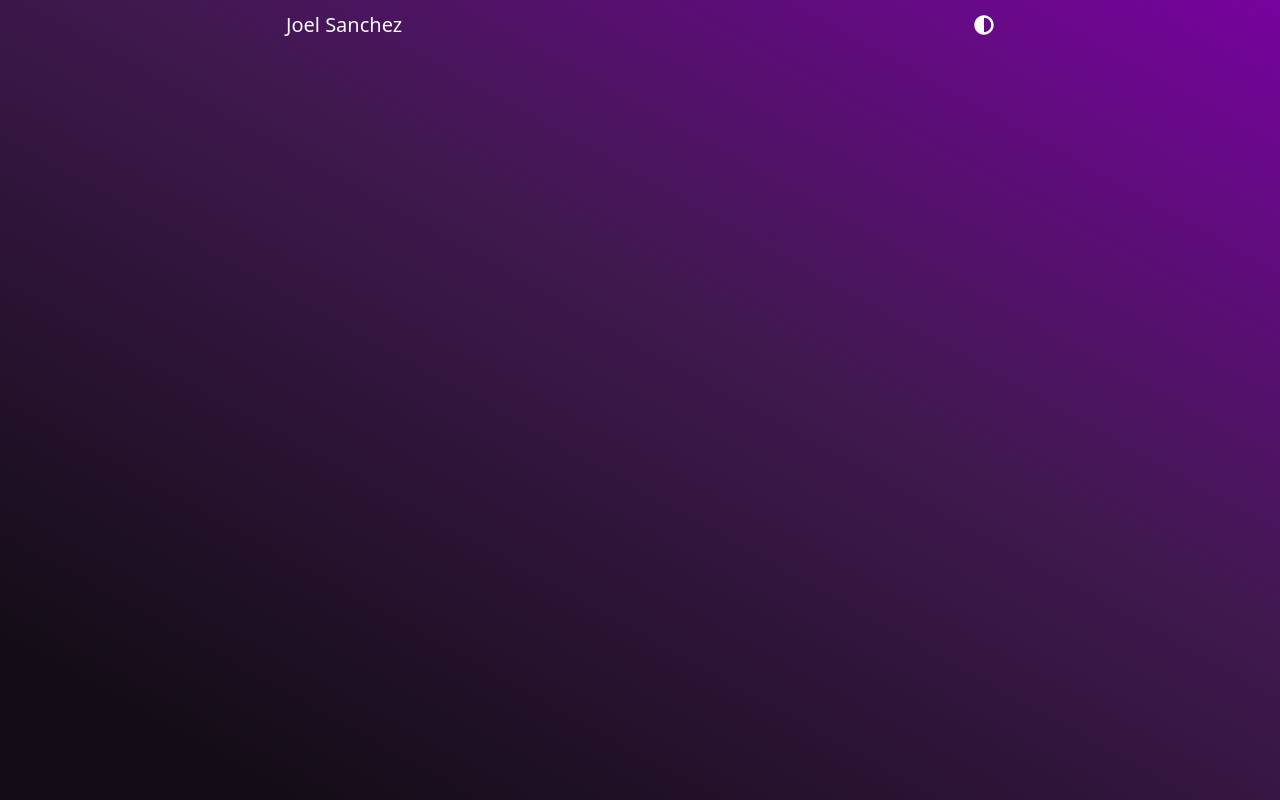
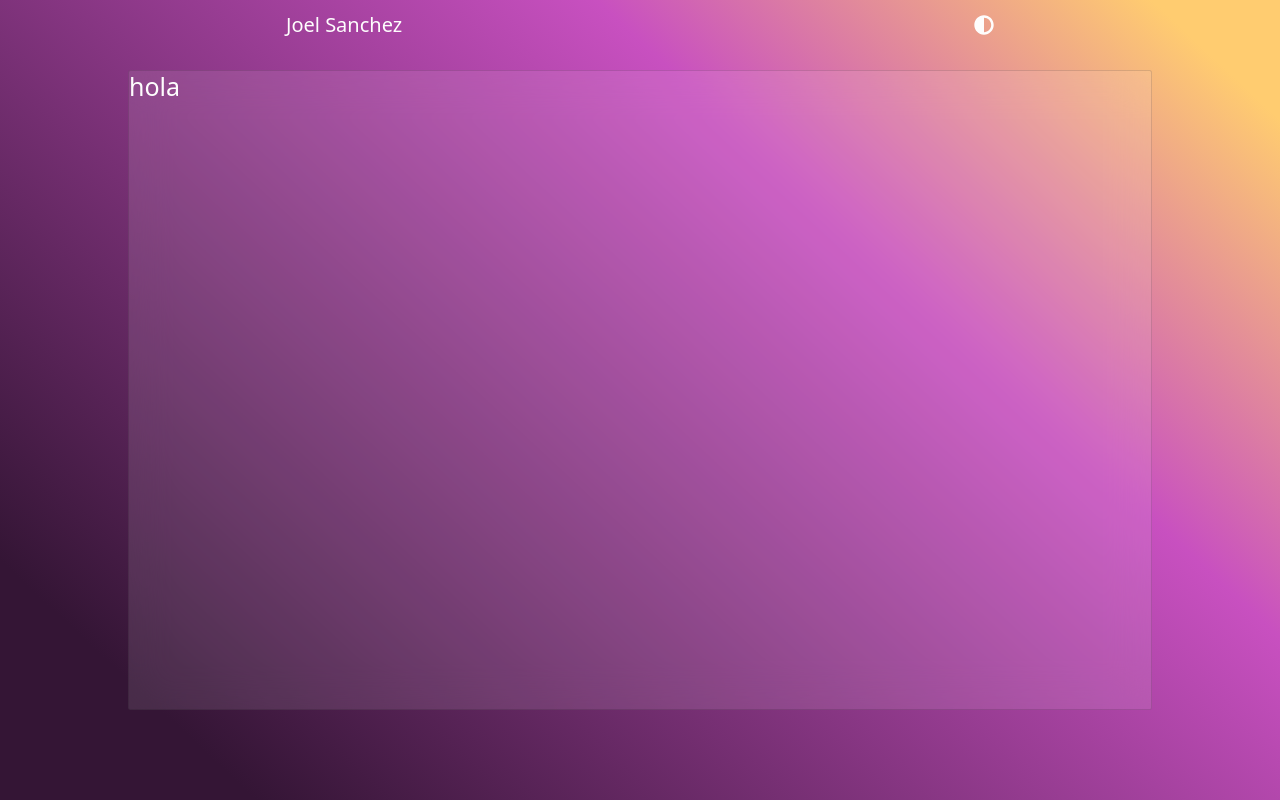
Before and after one commit to JoelSanchez01/Portafolio, a React app: page / in a window 1280 px wide. Built offline with nearby package versions, Linux system fonts and the light colour scheme.

Commit message:
se agrego la card vacia

```diff
--- a/src/App.jsx
+++ b/src/App.jsx
@@ -1,12 +1,17 @@
 import React from "react";
 import "./assets/styles/App.css";
 import Header from "./components/Header";
-
+import Card from "./components/Card";
 class App extends React.Component {
   render() {
     return (
       <div id="app">
         <Header />
+        <div className="tarjeta">
+          <Card>
+            <h1>hola</h1>
+          </Card>
+        </div>
       </div>
     );
   }
--- a/src/assets/styles/App.css
+++ b/src/assets/styles/App.css
@@ -20,12 +20,14 @@ html {
 body {
   color: var(--main-white);
   background: rgb(20, 13, 23);
-  background: linear-gradient(
-    29deg,
-    rgba(20, 13, 23, 1) 11%,
-    rgba(64, 25, 79, 1) 58%,
-    rgba(119, 3, 158, 1) 100%
+  background-color: #341535;
+  background-image: linear-gradient(
+    43deg,
+    #341535 12%,
+    #c850c0 68%,
+    #ffcc70 94%
   );
+
   background-repeat: no-repeat;
   background-size: cover;
 }
--- /dev/null
+++ b/src/assets/styles/Card.css
@@ -0,0 +1,7 @@
+.card {
+  width: 80%;
+  height: 80vh;
+  background-color: rgba(255, 255, 255, 0.1);
+  backdrop-filter: blur(20px);
+  margin: 30px auto;
+}
--- /dev/null
+++ b/src/components/Card.jsx
@@ -0,0 +1,7 @@
+import "../assets/styles/Card.css";
+
+const Card = ({ children }) => {
+  return <div className="card">{children}</div>;
+};
+
+export default Card;
```
